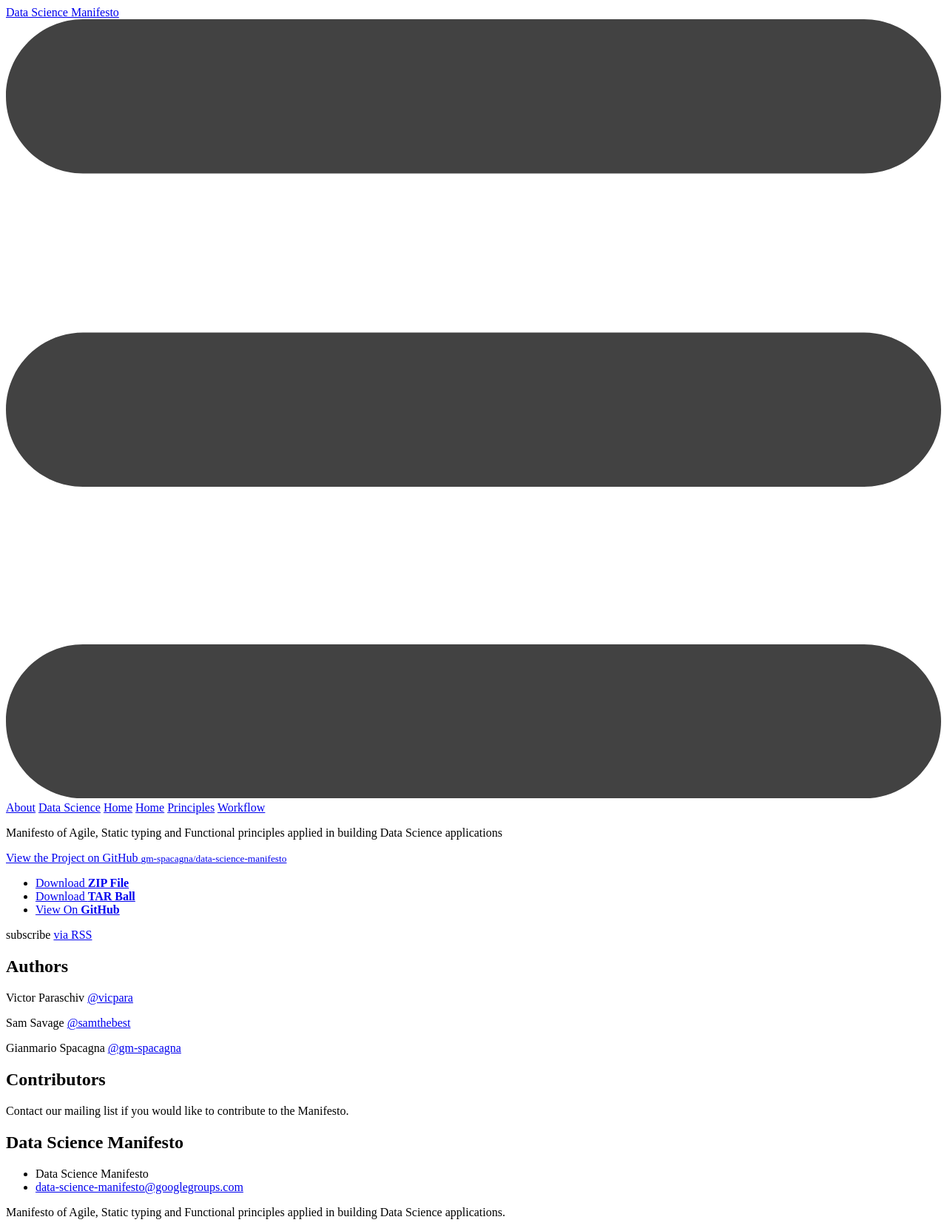
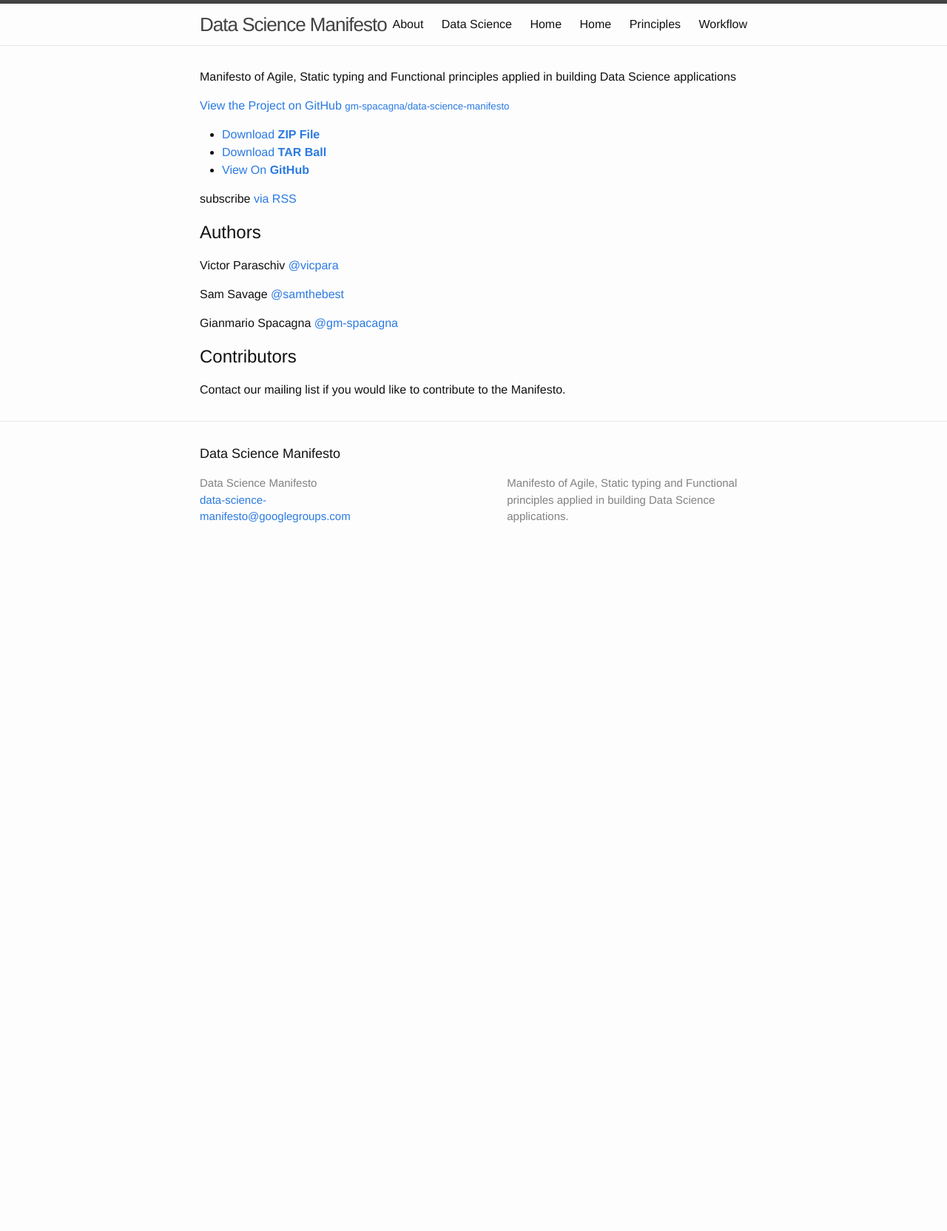
Before and after one commit to gm-spacagna/datasciencemanifesto-copy, a Jekyll site: the page built from index.html, in a window 1280 px wide. Shown: the whole page at 74% size. Built offline with Jekyll 4.4.1, drawn with Linux system fonts in a browser that asks for light colours; after the commit the page ends 900 px from its top, so only the background shows below that.

Commit message:
fixed base url

```diff
--- a/_config.yml
+++ b/_config.yml
@@ -3,7 +3,7 @@
 email: data-science-manifesto@googlegroups.com
 description: > # this means to ignore newlines until "baseurl:"
   Manifesto of Agile, Static typing and Functional principles applied in building Data Science applications.
-baseurl: "data-science-manifesto" # the subpath of your site, e.g. /blog/
+baseurl: "/data-science-manifesto/" # the subpath of your site, e.g. /blog/
 #url: "http://datasciencemanifesto.com" # the base hostname & protocol for your site
 #twitter_username: jekyllrb
 #github_username:  gm-spacagna
```
